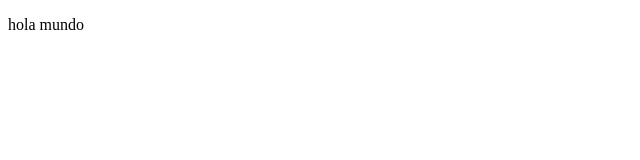
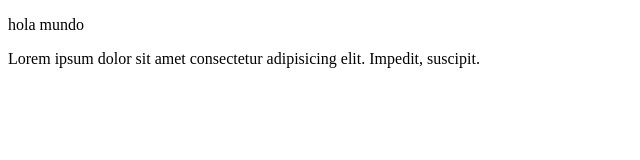
Before and after one commit to tadeo-Mb/prueba, a plain HTML site: page index.html in a window 1280 px wide. Shown: the whole page, without its empty margins (0-640 px from the left). Drawn offline with Linux system fonts and the light colour scheme.

Commit message:
agregue un lorem10

```diff
--- a/index.html
+++ b/index.html
@@ -7,5 +7,9 @@
   </head>
   <body>
     <p>hola mundo</p>
+    <p>
+      Lorem ipsum dolor sit amet consectetur adipisicing elit. Impedit,
+      suscipit.
+    </p>
   </body>
 </html>
```
